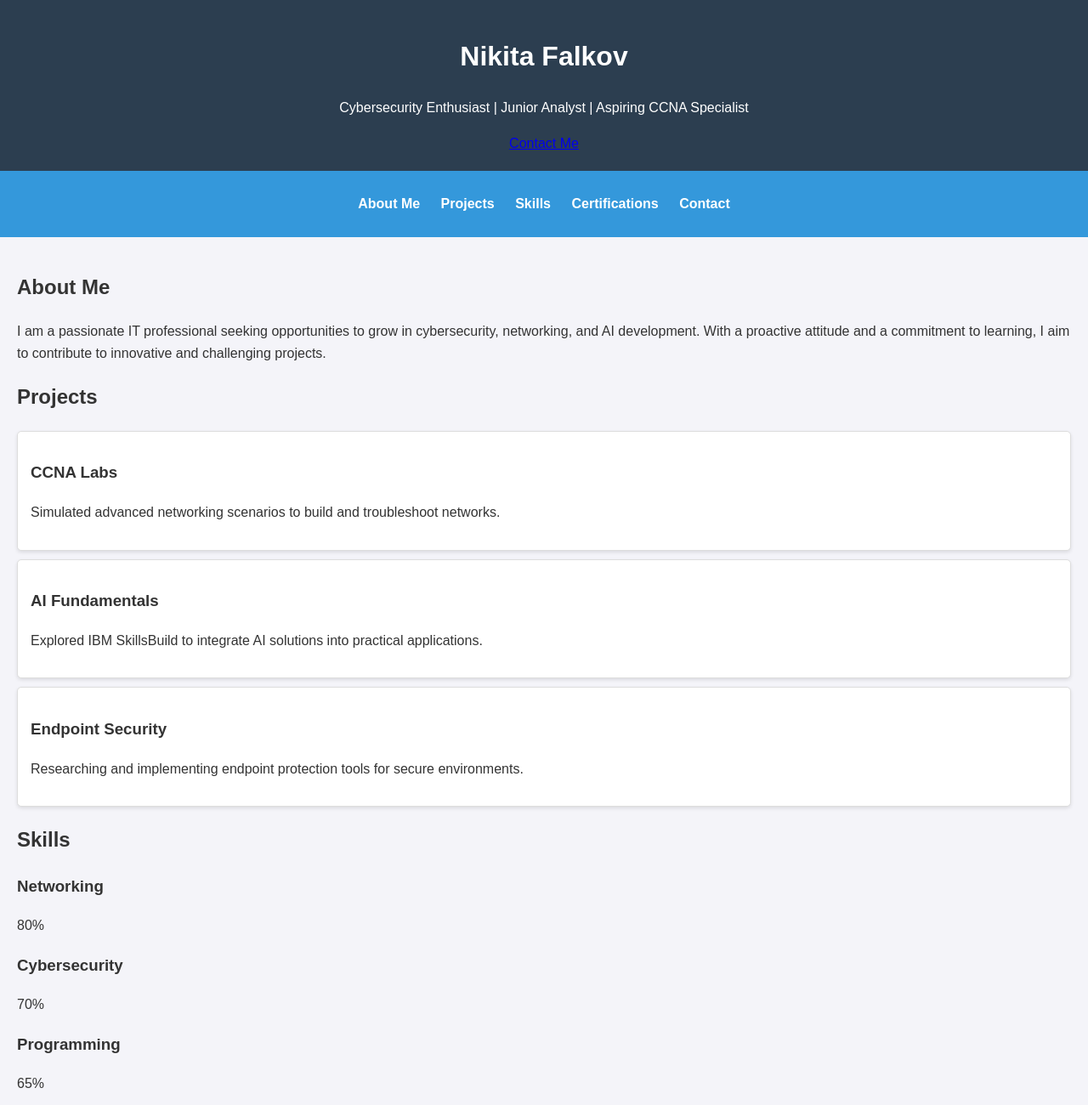
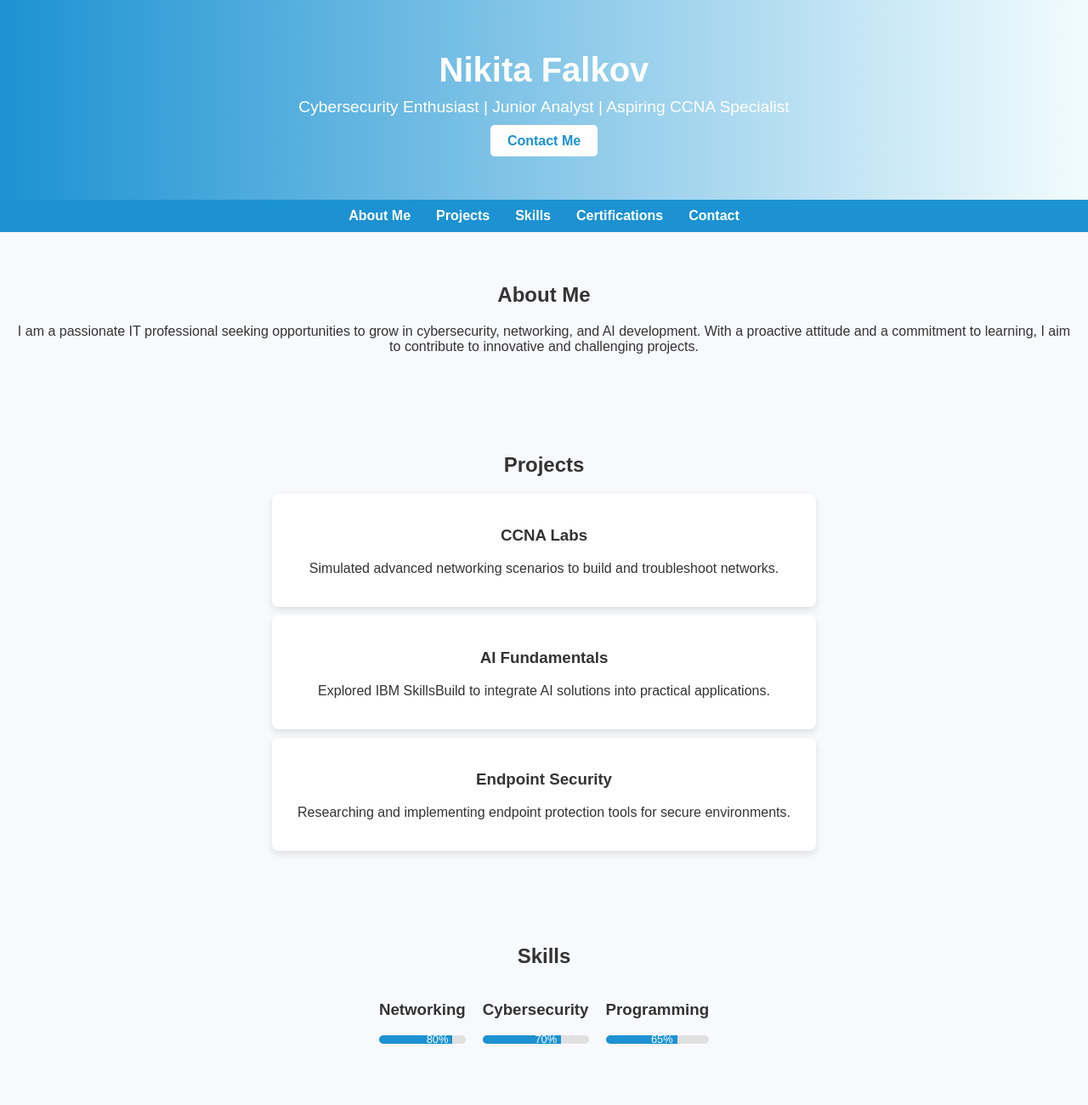
Before and after one commit to FalkovNikitaOfficial/Resume, a plain HTML site: page index.html in a window 1280 px wide. Shown: the top 1300 px of the page at 85% size. Drawn offline with Linux system fonts and the light colour scheme.

Commit message:
Update style.css

```diff
--- a/style.css
+++ b/style.css
@@ -1,71 +1,98 @@
 body {
-    font-family: Arial, sans-serif;
-    line-height: 1.6;
+    font-family: 'Arial', sans-serif;
     margin: 0;
     padding: 0;
-    background-color: #f4f4f9;
     color: #333;
+    background-color: #f7f9fc;
 }
 
-header {
-    background-color: #2c3e50;
-    color: #fff;
-    padding: 20px 0;
+.hero {
+    background: linear-gradient(to right, #1c92d2, #f2fcfe);
     text-align: center;
+    padding: 60px 20px;
+    color: white;
 }
 
-nav {
-    background: #3498db;
-    color: #fff;
-    padding: 10px 0;
-    text-align: center;
+.hero h1 {
+    font-size: 2.5em;
+    margin: 0;
 }
 
-nav ul {
-    list-style: none;
-    padding: 0;
+.hero p {
+    font-size: 1.2em;
+    margin: 10px 0 20px;
 }
 
-nav ul li {
-    display: inline;
-    margin: 0 10px;
-}
-
-nav ul li a {
-    color: #fff;
+.hero .btn {
+    padding: 10px 20px;
+    background: #fff;
+    color: #1c92d2;
+    border: none;
+    border-radius: 5px;
     text-decoration: none;
     font-weight: bold;
 }
 
-main {
-    padding: 20px;
+.navigation {
+    background: #1c92d2;
+    color: white;
+    text-align: center;
+    padding: 10px 0;
 }
 
-section {
-    margin-bottom: 20px;
+.navigation ul {
+    list-style: none;
+    margin: 0;
+    padding: 0;
+    display: flex;
+    justify-content: center;
+}
+
+.navigation li {
+    margin: 0 15px;
+}
+
+.navigation a {
+    color: white;
+    text-decoration: none;
+    font-weight: bold;
+}
+
+.section {
+    padding: 40px 20px;
+    text-align: center;
 }
 
 .card {
-    background: #fff;
-    border: 1px solid #ddd;
-    border-radius: 5px;
-    box-shadow: 0 2px 4px rgba(0, 0, 0, 0.1);
-    padding: 15px;
-    margin-bottom: 10px;
+    background: white;
+    margin: 10px auto;
+    padding: 20px;
+    max-width: 600px;
+    border-radius: 8px;
+    box-shadow: 0 4px 8px rgba(0, 0, 0, 0.1);
 }
 
-footer {
-    background: #2c3e50;
-    color: #fff;
-    text-align: center;
-    padding: 10px 0;
-    position: relative;
-    bottom: 0;
-    width: 100%;
+.skills-grid {
+    display: flex;
+    justify-content: center;
+    flex-wrap: wrap;
+    gap: 20px;
 }
 
-#last-updated {
-    font-size: 0.9em;
-    color: #555;
-    margin-top: 10px;
+.skill-bar {
+    background: #e0e0e0;
+    border-radius: 5px;
+    overflow: hidden;
+    position: relative;
 }
+
+.skill-bar span {
+    display: block;
+    height: 10px;
+    background: #1c92d2;
+    text-align: right;
+    padding-right: 5px;
+    color: white;
+    font-size: 0.8em;
+    line-height: 10px;
+}
```
